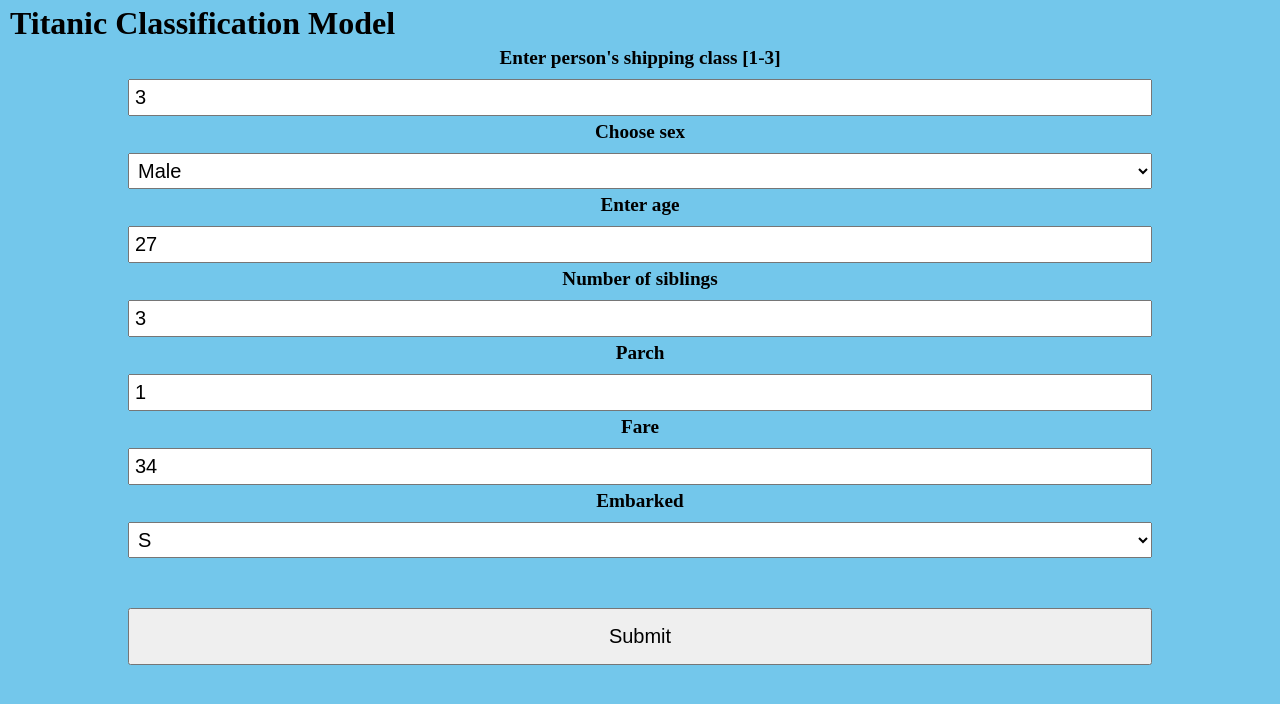
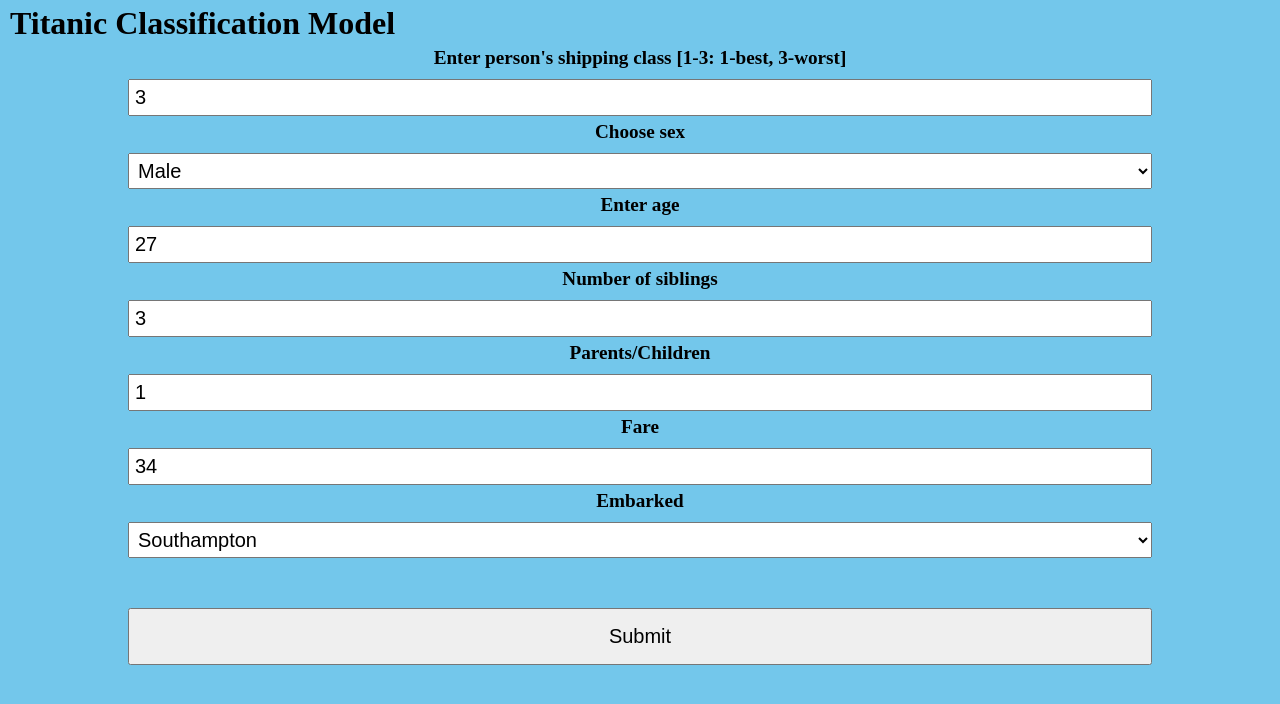
Before and after one commit to Eniark/Titanic-ml, a Flask app: page / in a window 1280 px wide. Shown: the top 704 px of the page. Run offline with Flask 2, Linux system fonts and the light colour scheme; parts of the project's set-up code (start-up, migrations or seed data) failed here and were passed over.

Commit message:
Modified templates and added data validation function

```diff
--- a/app/app.py
+++ b/app/app.py
@@ -2,11 +2,10 @@ from flask import Flask, request
 from flask.templating import render_template
 from joblib import load
 from sklearn.pipeline import Pipeline
-import warnings
-warnings.filterwarnings('ignore')
+
 app = Flask(__name__)
-model = load('../model.joblib')
-colTr = load('../col_transformer.joblib')
+model = load('../../model.joblib')
+colTr = load('../../col_transformer.joblib')
 
 
 @app.route('/', methods=['GET'])
@@ -22,20 +21,39 @@ def predict():
         if i.isdigit():
             i=int(i)
         data.append(i)
-    res =  do_pred(data, model)
+    res = do_pred(data, model)
     return render_template('predict.html', result=res)
 
+
+def validate_input(inp):
+    """
+    :param inp: input data
+    :return: ValueError/True
+    """
+    if (int(inp[2])<1 or int(inp[2])>100) or \
+        (int(inp[0])<1 or int(inp[0])>3) or  \
+        (int(inp[3])<0 or int(inp[3])>10) or \
+        (int(inp[4])<0 or int(inp[4])>10) or \
+        (int(inp[5])<1):
+            raise ValueError
+    return True
 def do_pred(inp, model):
+    """
+    :param inp: input data
+    :param model: ml-model
+    :return: prediction
+    """
     try:
-        pip = Pipeline(steps=[
-            ('coltr', colTr),
-            ('model', model)
-        ])
+        if validate_input(inp):
+            pip = Pipeline(steps=[
+                ('coltr', colTr),
+                ('model', model)
+            ])
 
-        if pip.predict([inp])==0:
-            return 'You wouldn\'t survive ;('
-        else:
-            return 'You would survive🥳'
+            if pip.predict([inp])==0:
+                return 'You wouldn\'t survive ;('
+            else:
+                return 'You would survive🥳'
     except ValueError:
         return "You have entered incorrect data :("
 
--- a/app/templates/index.html
+++ b/app/templates/index.html
@@ -10,7 +10,7 @@
     <h1 id="title">Titanic Classification Model</h1>
     <form class="wrapper" method="POST" action="predict">
         <div class="item">
-            <label>Enter person's shipping class [1-3]</label>
+            <label>Enter person's shipping class [1-3: 1-best, 3-worst]</label>
             <input name="pclass" placeholder="class..." value="3"/>
         </div>
 
@@ -32,7 +32,7 @@
         </div>
 
         <div class="item">
-            <label>Parch</label>
+            <label>Parents/Children</label>
             <input name="parch" placeholder="parch..." value="1"/>
         </div>
 
@@ -44,9 +44,9 @@
         <div class="item">
             <label>Embarked</label>
             <select name="embarked">
-                <option value="S">S</option>
-                <option value="C">C</option>
-                <option value="Q">Q</option>
+                <option value="S">Southampton</option>
+                <option value="C">Cherbourg</option>
+                <option value="Q">Queenstown</option>
             </select>
         </div>
         <input class="btn" type="submit"/>
--- a/app/templates/predict.html
+++ b/app/templates/predict.html
@@ -10,6 +10,6 @@
     <div class="back">
         <a href="/">Make another prediction</a>
     </div>
-        <h3>{{ result }}</h3>>
+        <h3>{{ result }}</h3>
 </body>
 </html>
--- a/requirements.txt
+++ b/requirements.txt
@@ -23,4 +23,3 @@ six==1.16.0
 tenacity==8.0.1
 threadpoolctl==3.1.0
 Werkzeug==2.0.3
-xgboost==1.5.2
```
